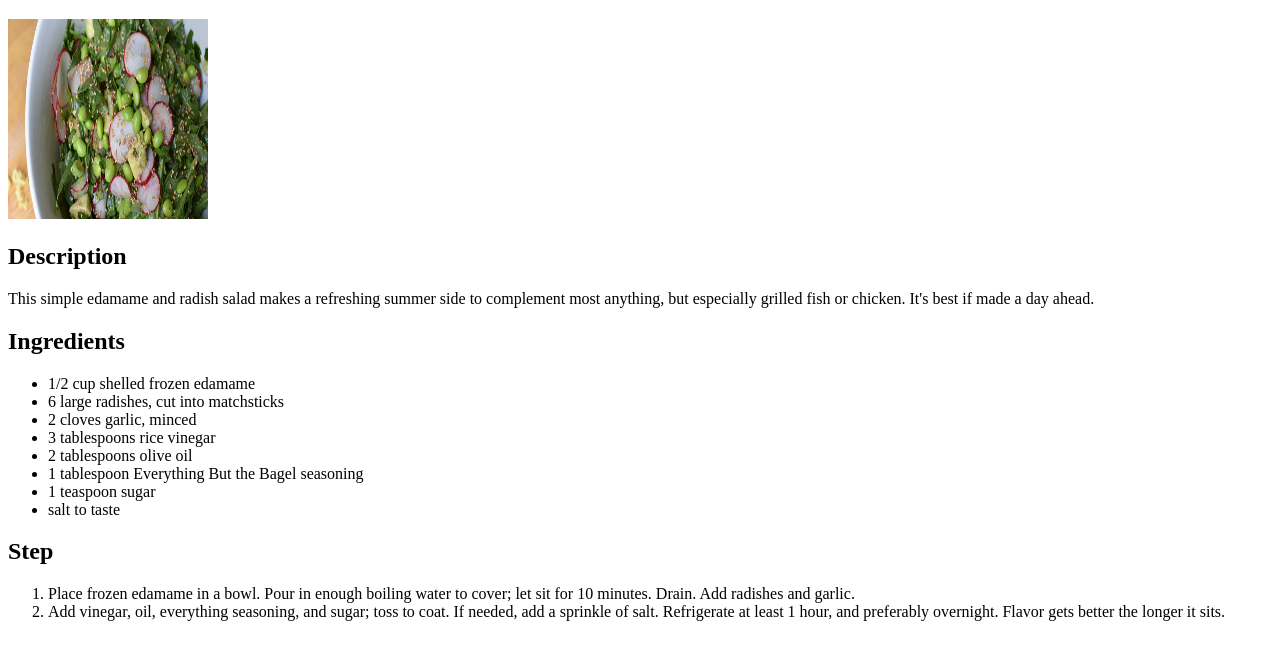
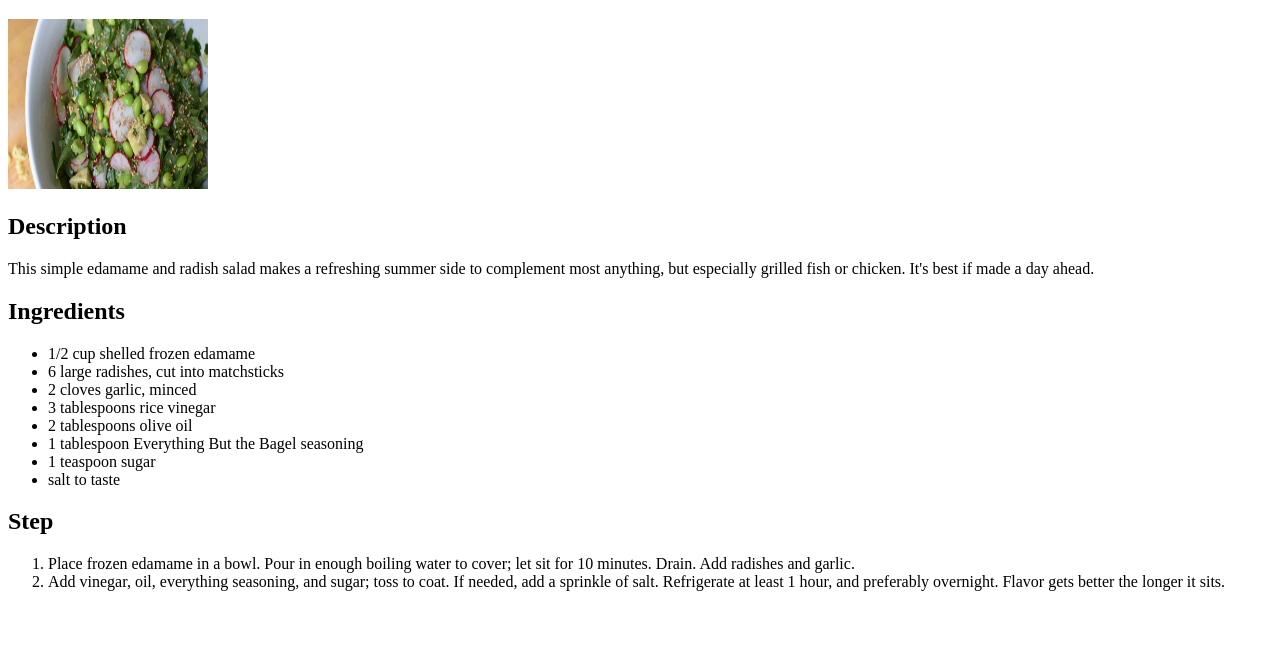
Before and after one commit to Johneyrenov/odin-recipes, a plain HTML site: page recipes/edamame.html in a window 1280 px wide. Shown: the part 61-720 px from the top of the page. Drawn offline with Linux system fonts and the light colour scheme.

Commit message:
Change heigth photo

```diff
--- a/recipes/edamame.html
+++ b/recipes/edamame.html
@@ -7,7 +7,7 @@
 </head>
 <body>
     <h1>Edamame and Radish Salad</h1>
-    <img src="Edamame.jpg" width="200px" height="200px" alt="" >
+    <img src="Edamame.jpg" width="200px" height="170px" alt="" >
 
     <h2>Description</h2>
 
```
